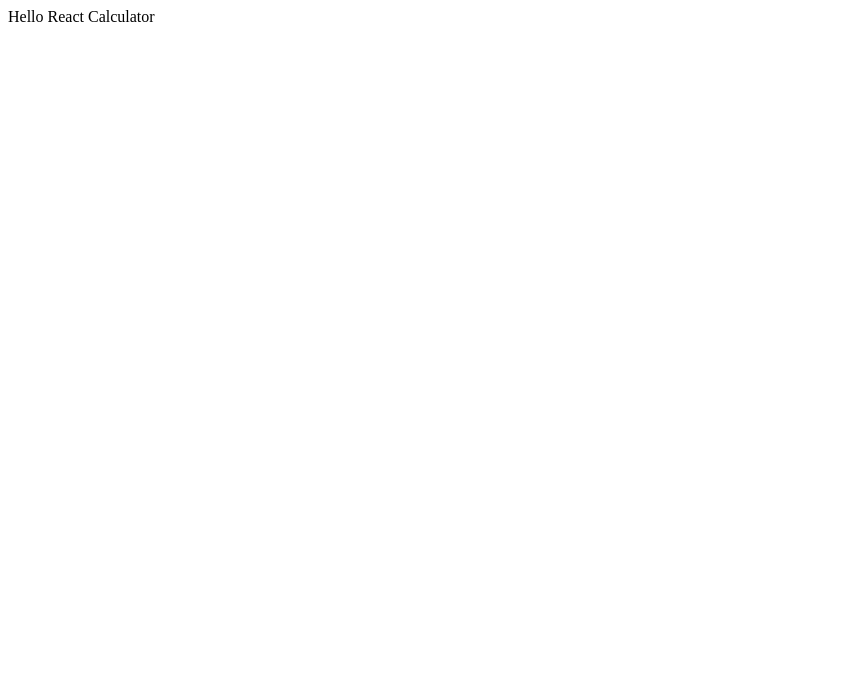
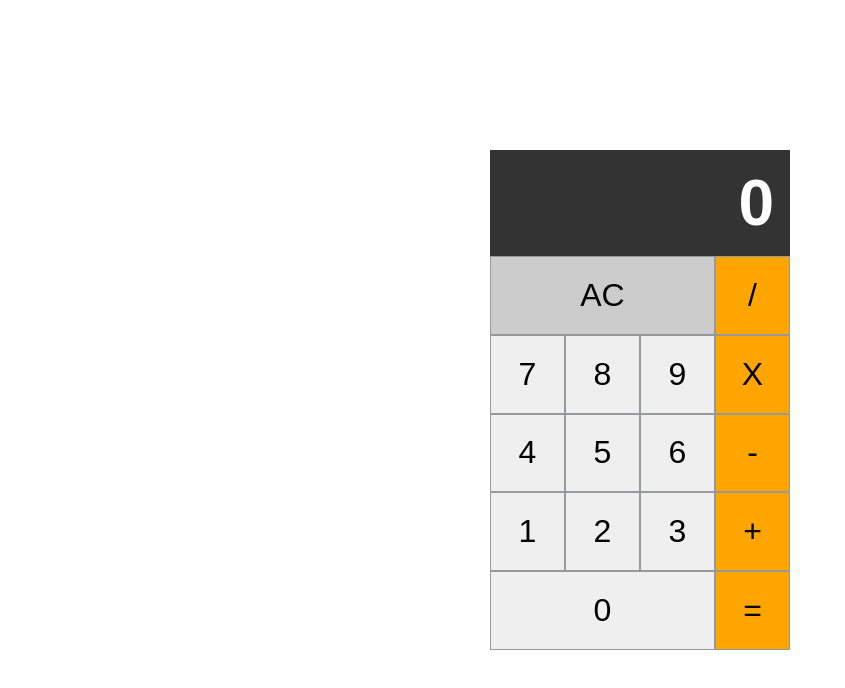
Before and after one commit to next-step/react-calculator, a React (Vite) app: page / in a window 1280 px wide. Shown: the top 688 px of the page, without its empty margins (0-845 px from the left). Built offline with nearby package versions, Linux system fonts and the light colour scheme.

Commit message:
feat: Calculator 컴포넌트 추가

```diff
--- /dev/null
+++ b/src/App.css
@@ -0,0 +1,13 @@
+html,
+body {
+    margin: 0;
+    padding: 0;
+    font-family: sans-serif;
+}
+
+#root {
+    height: 100vh;
+    display: flex;
+    justify-content: center;
+    align-items: center;
+}
--- a/src/App.tsx
+++ b/src/App.tsx
@@ -1,3 +1,6 @@
-const App = () => <div id="app">Hello React Calculator</div>;
+import { Calculator } from '@/components';
+import './App.css';
+
+const App = () => <Calculator />;
 
 export default App;
--- /dev/null
+++ b/src/components/Calculator.module.css
@@ -0,0 +1,68 @@
+.calculator {
+    width: 300px;
+    display: grid;
+    grid-template-areas:
+    'total total total total'
+    'modif modif modif oper'
+    'digit digit digit oper'
+    'digit digit digit oper'
+    'digit digit digit oper'
+    'digit digit digit oper';
+    grid-auto-columns: 1fr;
+    grid-auto-rows: 1fr;
+    height: 500px;
+}
+
+.modifiers button {
+    background-color: #ccc;
+}
+
+.operations button {
+    background-color: orange;
+}
+
+.digits button {
+    background-color: #efefef;
+}
+
+.total {
+    grid-area: total;
+    background-color: #333;
+    color: white;
+    margin: 0;
+    padding: 1rem;
+    display: flex;
+    justify-content: flex-end;
+    align-items: flex-end;
+    font-size: 4rem;
+}
+
+.digits {
+    grid-area: digit;
+    display: flex;
+    flex-wrap: wrap;
+    flex-direction: row-reverse;
+}
+
+.digits button {
+    flex: 1 0 30%;
+}
+
+.digit.wide {
+    flex: 2 0 60%;
+    order: 1;
+}
+
+.modifiers {
+    grid-area: modif;
+    grid-auto-flow: column;
+    grid-auto-columns: 1fr;
+}
+
+.operations {
+    grid-area: oper;
+}
+
+.subgrid {
+    display: grid;
+}
--- /dev/null
+++ b/src/components/Calculator.tsx
@@ -0,0 +1,30 @@
+import { Button } from '@/components/Button.tsx';
+import styles from './Calculator.module.css';
+
+export const Calculator = () => (
+  <div className={styles.calculator}>
+    <h1 className={styles.total}>0</h1>
+    <div className={styles.digits}>
+      <Button colorScheme="digit">9</Button>
+      <Button colorScheme="digit">8</Button>
+      <Button colorScheme="digit">7</Button>
+      <Button colorScheme="digit">6</Button>
+      <Button colorScheme="digit">5</Button>
+      <Button colorScheme="digit">4</Button>
+      <Button colorScheme="digit">3</Button>
+      <Button colorScheme="digit">2</Button>
+      <Button colorScheme="digit">1</Button>
+      <Button colorScheme="digit">0</Button>
+    </div>
+    <div className={`${styles.modifiers} ${styles.subgrid}`}>
+      <Button colorScheme="modifier">AC</Button>
+    </div>
+    <div className={`${styles.operations} ${styles.subgrid}`}>
+      <Button colorScheme="operation">/</Button>
+      <Button colorScheme="operation">X</Button>
+      <Button colorScheme="operation">-</Button>
+      <Button colorScheme="operation">+</Button>
+      <Button colorScheme="operation">=</Button>
+    </div>
+  </div>
+);
--- a/src/components/index.ts
+++ b/src/components/index.ts
@@ -1 +1,2 @@
 export * from './Button.tsx';
+export * from './Calculator.tsx';
--- a/src/css/index.css
+++ /dev/null
@@ -1,87 +0,0 @@
-html,
-body {
-	margin: 0;
-	padding: 0;
-	font-family: sans-serif;
-}
-
-#app {
-	height: 100vh;
-	display: flex;
-	justify-content: center;
-	align-items: center;
-}
-
-.calculator {
-	width: 300px;
-	display: grid;
-	grid-template-areas:
-		'total total total total'
-		'modif modif modif oper'
-		'digit digit digit oper'
-		'digit digit digit oper'
-		'digit digit digit oper'
-		'digit digit digit oper';
-	grid-auto-columns: 1fr;
-	grid-auto-rows: 1fr;
-	height: 500px;
-}
-
-button {
-	font-size: 2rem;
-	border: 0.5px solid #98999b;
-}
-
-.modifiers button {
-	background-color: #ccc;
-}
-
-.operations button {
-	background-color: orange;
-}
-
-.digits button {
-	background-color: #efefef;
-}
-
-#total {
-	grid-area: total;
-	background-color: #333;
-	color: white;
-	margin: 0;
-	padding: 1rem;
-	display: flex;
-	justify-content: flex-end;
-	align-items: flex-end;
-	font-size: 4rem;
-}
-
-.digits {
-	grid-area: digit;
-	display: flex;
-	flex-wrap: wrap;
-	flex-direction: row-reverse;
-}
-
-.digits button {
-	flex: 1 0 30%;
-}
-
-.digit.wide {
-	flex: 2 0 60%;
-	order: 1;
-}
-
-.modifiers {
-	grid-area: modif;
-	grid-auto-flow: column;
-	grid-auto-columns: 1fr;
-}
-
-.operations {
-	grid-area: oper;
-}
-
-.subgrid {
-	display: grid;
-}
```
